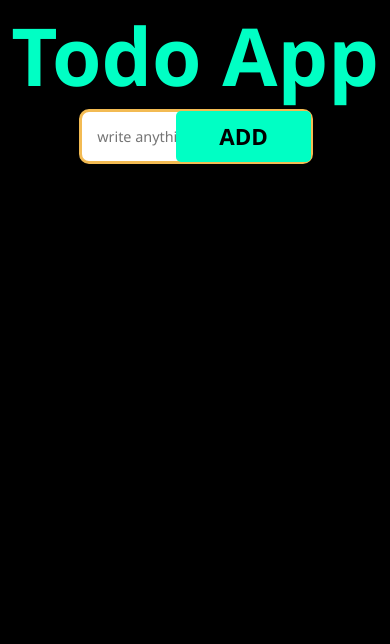
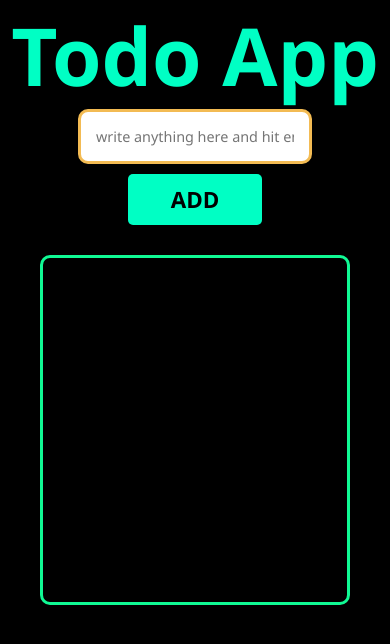
Before and after one commit to mdjosimuddin198/Todo-App, a plain HTML site: page index.html in a window 390 px wide. Drawn offline with Linux system fonts and the light colour scheme.

Commit message:
updated ui

```diff
--- a/style.css
+++ b/style.css
@@ -11,7 +11,6 @@ body {
 .container {
   display: flex;
   justify-content: center;
-
   flex-direction: column;
 }
 #todo-text {
@@ -72,6 +71,11 @@ ul {
   justify-content: center;
   align-items: center;
   flex-direction: column;
+  border-radius: 10px;
+  border: 3px solid #10f994;
+  margin: 20px 40px;
+  height: 350px;
+  overflow-y: scroll;
 }
 ul li {
   list-style-type: none;
@@ -85,3 +89,11 @@ ul li {
   justify-content: space-between;
   padding: 5px 20px;
 }
+@media screen and (max-width: 1000px) {
+  .form-section {
+    flex-direction: column;
+  }
+  .btn {
+    margin: 10px auto;
+  }
+}
```
